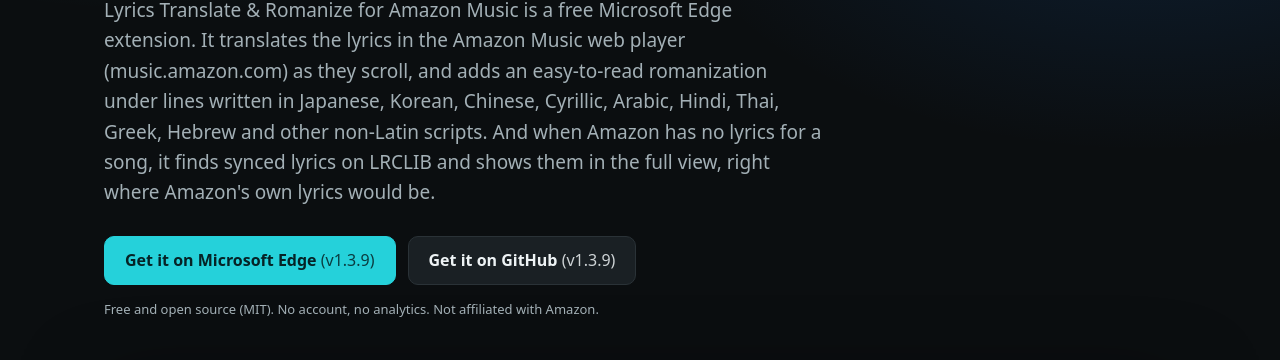
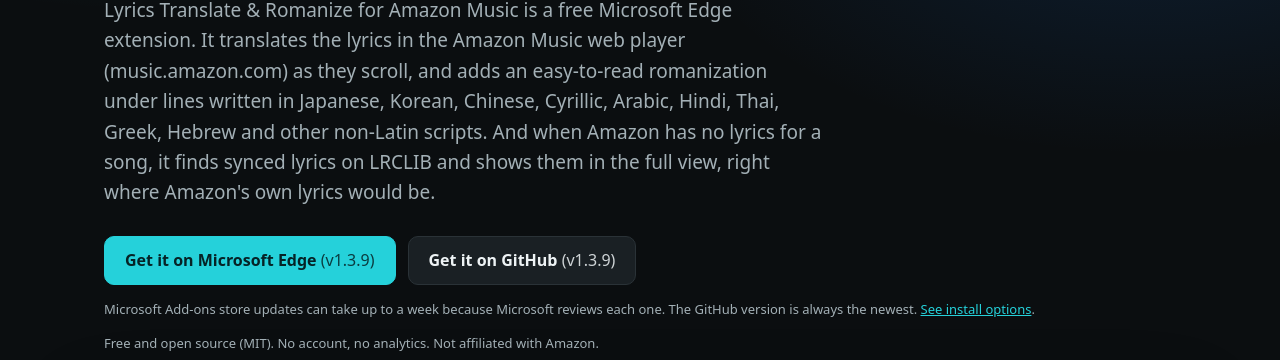
Before and after one commit to NoodlesNom/lyrics-translate-for-amazon-music, a browser extension: page docs/index.html in a window 1280 px wide. Shown: the part 328-688 px from the top of the page. Drawn offline with Linux system fonts and the light colour scheme.

Commit message:
Keep the store review note on every site.

```diff
--- a/docs/index.html
+++ b/docs/index.html
@@ -33,7 +33,7 @@
       <a class="btn primary" href="https://microsoftedge.microsoft.com/addons/detail/lyrics-translate-romanize-for-amazon-music/jjfhmmdjbkcamelimddcogoopaljflff">Get it on Microsoft Edge<span class="bver" data-ver="store"></span></a>
       <a class="btn" href="https://github.com/NoodlesNom/lyrics-translate-for-amazon-music/releases/latest" title="Download the ZIP and load it unpacked">Get it on GitHub<span class="bver" data-ver="github"></span></a>
     </div>
-    <p class="note versions">Microsoft Add-ons store updates can take up to a week because Microsoft reviews each one. The GitHub version is always the newest. <a href="#new">See what's changed</a>.</p>
+    <p class="note versions">Microsoft Add-ons store updates can take up to a week because Microsoft reviews each one. The GitHub version is always the newest. <a href="#install">See install options</a>.</p>
     <p class="note">Free and open source (MIT). No account, no analytics. Not affiliated with Amazon.</p>
     <div class="shot"><img src="img/1-translated.png" width="1280" height="800" alt="The Amazon Music-style lyrics view on a demo page: each invented lyric line is shown as a large English translation with a small romanization underneath."></div>
     <p class="note">All screenshots use a local demo page with invented lyric lines.</p>
@@ -168,7 +168,7 @@
         <p class="upd-note"><b>Unpacked copies tell you when a new version is out</b> (a small NEW badge on the toolbar icon, a ! on the floating button, and a download link in the popup) <b>and have a Check for updates link at the bottom of the popup.</b> To update, unzip the new ZIP over your folder and press <b>Reload</b> on the extension card.</p>
         <p style="margin-top:14px"><a class="btn" href="https://github.com/NoodlesNom/lyrics-translate-for-amazon-music/releases/latest" title="Download the ZIP and load it unpacked">Get it on GitHub<span class="bver" data-ver="github"></span></a></p></div>
     </div>
-    <p class="note versions" style="margin-top:18px">Microsoft Add-ons store updates can take up to a week because Microsoft reviews each one. The GitHub version is always the newest. <a href="#new">See what's changed</a>.</p>
+    <p class="note versions" style="margin-top:18px">Microsoft Add-ons store updates can take up to a week because Microsoft reviews each one. The GitHub version is always the newest. <a href="#features">See what's included</a>.</p>
     <p class="note" style="margin-top:8px">Only the English Amazon Music sites: music.amazon.com, .ca, .co.uk, .com.au, .in, and .ae. Other regional sites aren't included, because they can't be tested from here. If you can help test one, open an issue on <a href="https://github.com/NoodlesNom/lyrics-translate-for-amazon-music/issues">GitHub</a>. The Google Translate web endpoint is unofficial and rate-limited; if it refuses requests, lines stay as they are and the extension retries about a minute later.</p>
   </div>
 </section>
@@ -233,10 +233,6 @@ fetch('versions.json', { cache: 'no-cache' }).then((r) => (r.ok ? r.json() : Pro
     el.textContent = ' (v' + x + ')';
     if (when) el.parentElement.title = (el.parentElement.title ? el.parentElement.title + '. ' : '') + when;
   });
-  // The "store can lag behind GitHub" note only matters while GitHub is ahead; hide it when both show the same version.
-  if (ok(v.store) && ok(v.github) && v.store === v.github) {
-    document.querySelectorAll('.note.versions').forEach((el) => { el.hidden = true; });
-  }
 }).catch(() => {});
 </script>
 </body>
```
